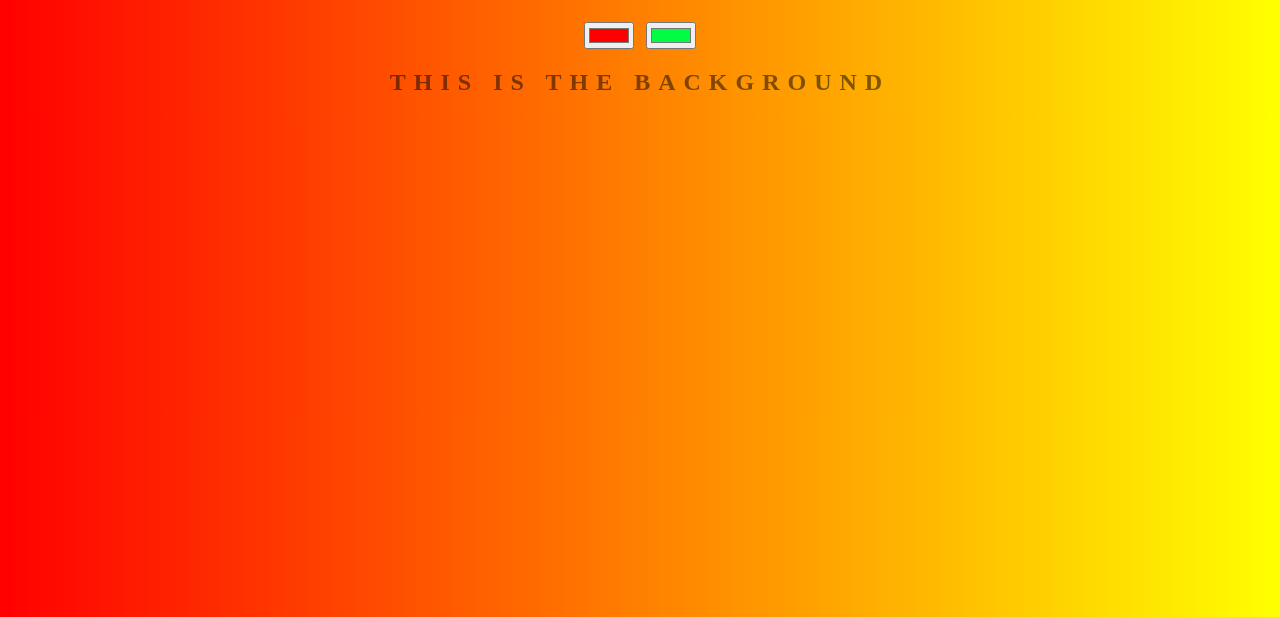
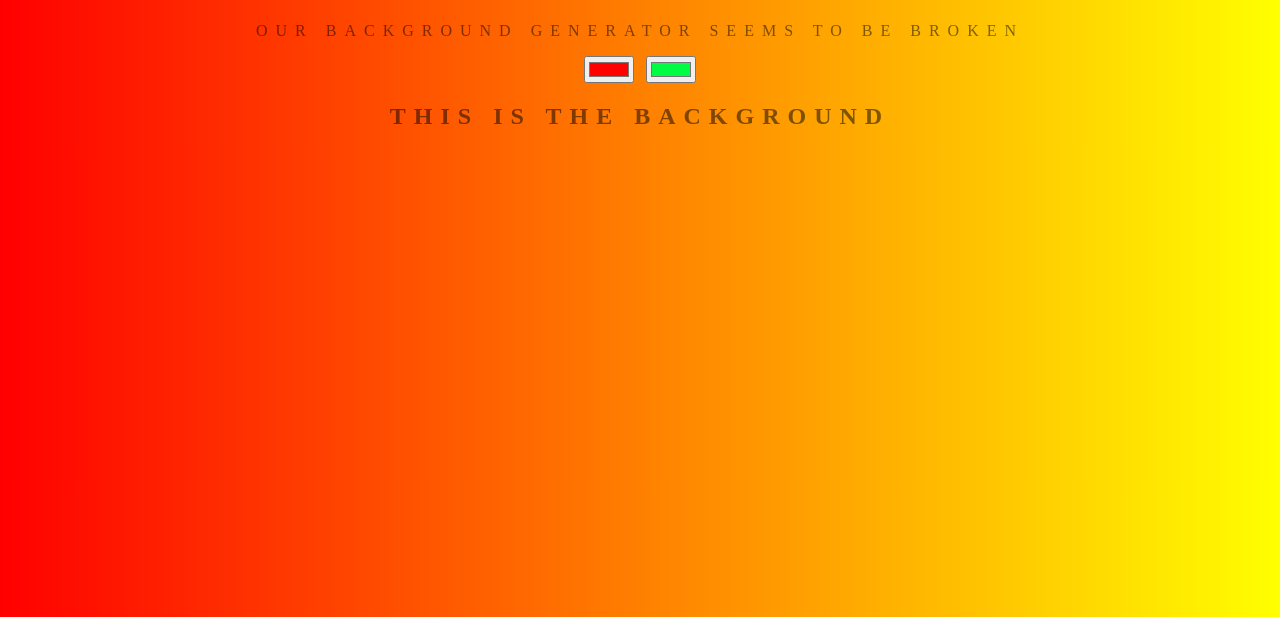
Before and after one commit to Mpenyana/Background-generator, a plain HTML site: page index.html in a window 1280 px wide. Shown: the part 183-800 px from the top of the page. Drawn offline with Linux system fonts and the light colour scheme.

Commit message:
Houston we got a promblem

```diff
--- a/index.html
+++ b/index.html
@@ -6,6 +6,7 @@
     </head>
     <body id="gradient">
         <h1>background Generator</h1>
+        <p>Our background generator seems to be broken</p>
         <input class="color1" type="color" name="color1" value="#ff0000">
         <input class="color2" type="color" name="color2" value="#00fd44">
         <h2>This is the background</h2>
```
